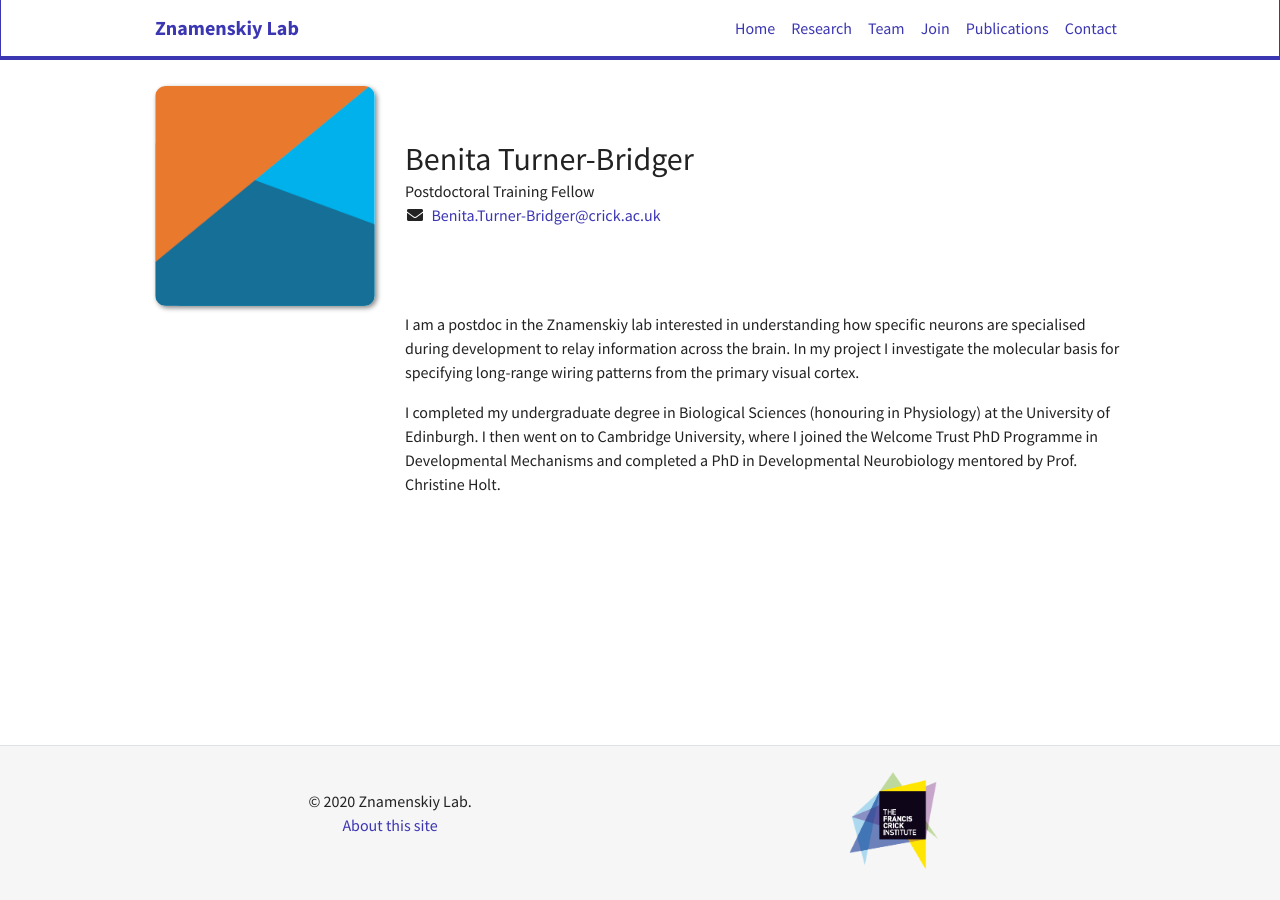
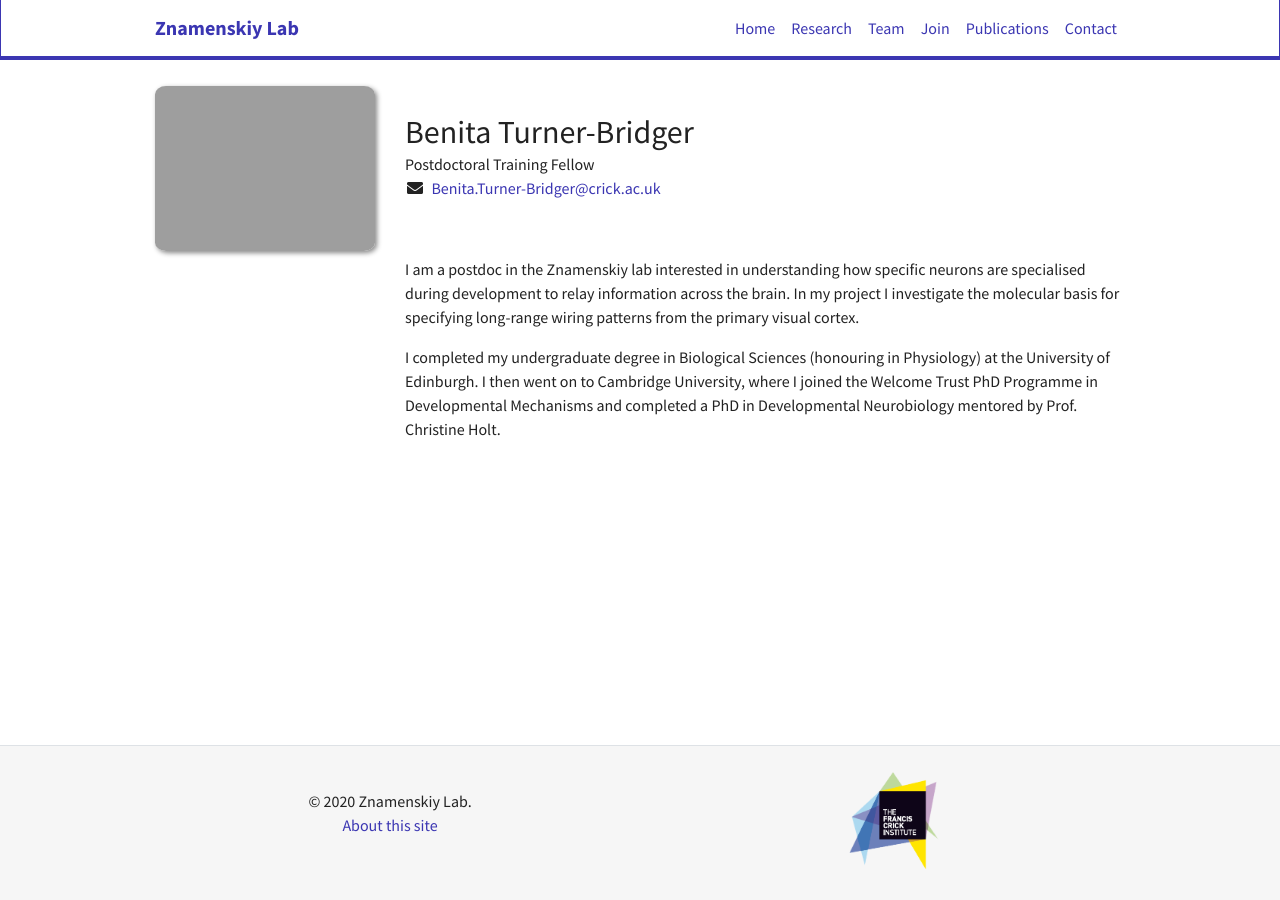
Before and after one commit to znamlab/znamlab.github.io, a Jekyll site: the page built from team/_posts/2020-03-01-benita-turner-bridger.md, in a window 1280 px wide. Built offline with Jekyll 4.4.1, drawn with Linux system fonts in a browser that asks for light colours; nearby versions of some CDN libraries.

Commit message:
updating my profile photo

```diff
--- a/team/_posts/2020-03-01-benita-turner-bridger.md
+++ b/team/_posts/2020-03-01-benita-turner-bridger.md
@@ -1,7 +1,7 @@
 ---
 layout: member
 title: Benita Turner-Bridger
-photo: placeholder_2.png
+photo: benita_bio_photo.jpg
 info: Postdoctoral Training Fellow
 email: Benita.Turner-Bridger@crick.ac.uk
 link_to_page: yes
```
Also changed, not shown: 1 other file.
